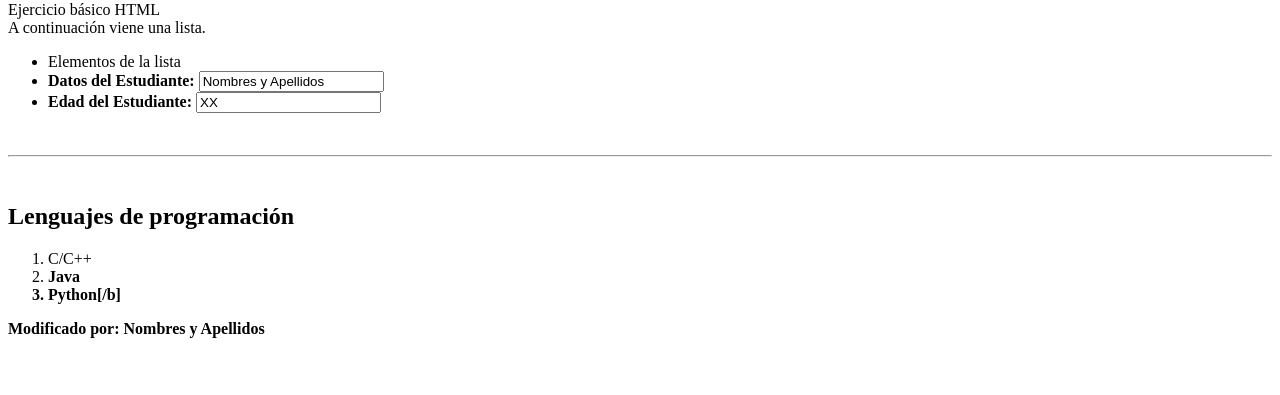
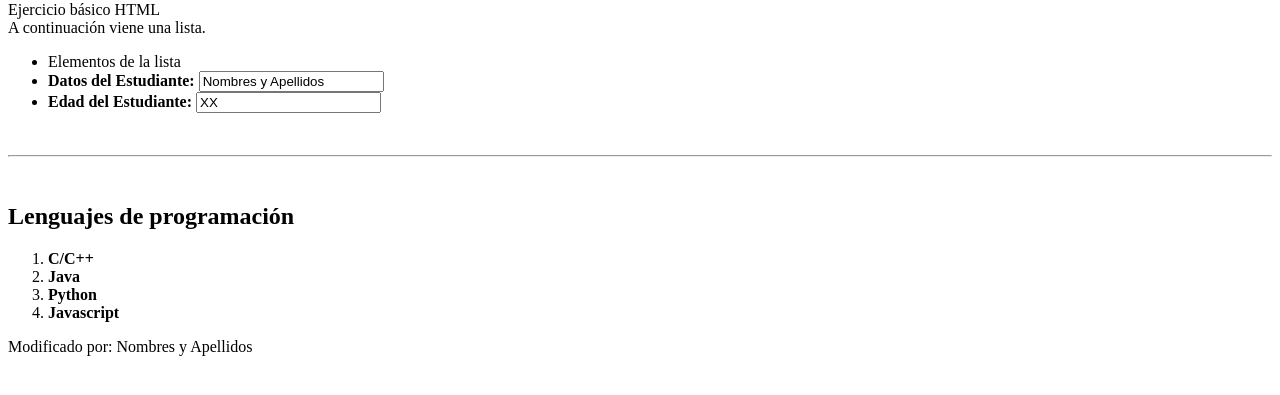
Before and after one commit to DavidEspin88/Actividad_3, a plain HTML site: page index.html in a window 1280 px wide. Shown: the part 79-474 px from the top of the page. Drawn offline with Linux system fonts and the light colour scheme.

Commit message:
correccion de lista de Lenguajes de programación y colocación de modificación sin negrillas

```diff
--- a/index.html
+++ b/index.html
@@ -28,12 +28,13 @@
         <br>
         <h2> Lenguajes de programación</h2>
         <ol>
-            <li>C/C++</b></li>
-            <li><b>Java</li>
-            <li><b>Python[/b]</li>
+            <li><b>C/C++</b></li>
+            <li><b>Java</b></li>
+            <li><b>Python</b></li>
+            <li><b>Javascript</b></li>
 
         </ol>
-        <p>Modificado por: Nombres y Apellidos</p>
+        Modificado por: Nombres y Apellidos
     </div>
 </body>
 </html
```
